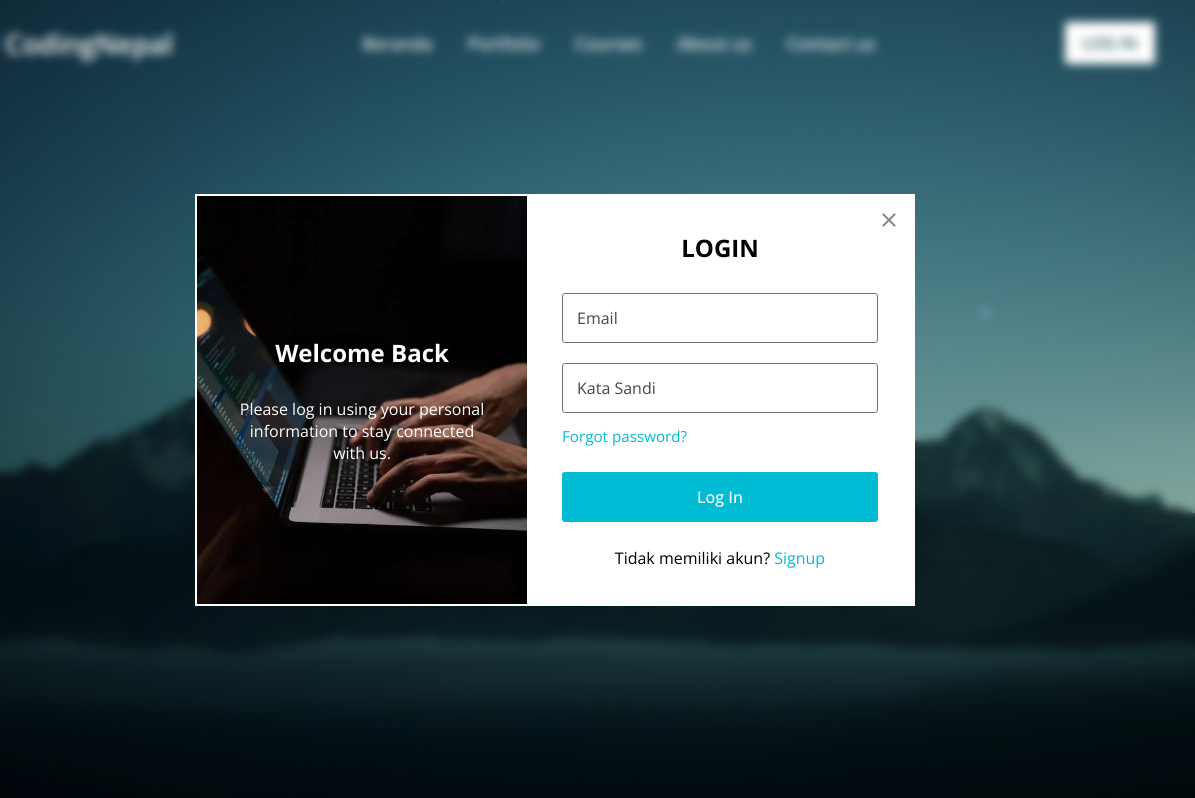
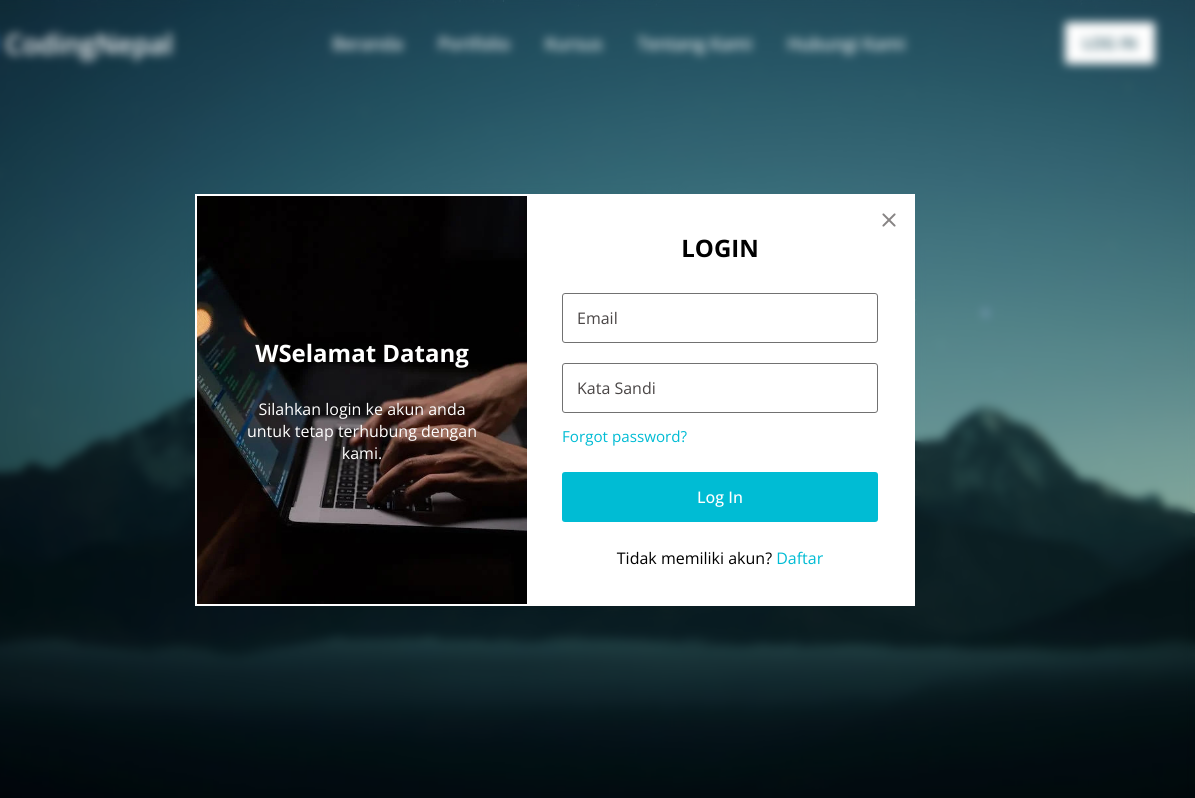
Before and after one commit to hildaweb/loginshiell, a plain HTML site: page index.html in a window 1280 px wide. Both pictures are taken after a click on the button "LOG IN". Shown: the full height of the page, 85-1280 px from the left. Drawn offline with nearby package versions, Linux system fonts and the light colour scheme.

Commit message:
Update index.html

```diff
--- a/index.html
+++ b/index.html
@@ -22,9 +22,9 @@
                 <span class="close-btn material-symbols-rounded">close</span>
                 <li><a href="#">Beranda</a></li>
                 <li><a href="#">Portfolio</a></li>
-                <li><a href="#">Courses</a></li>
-                <li><a href="#">About us</a></li>
-                <li><a href="#">Contact us</a></li>
+                <li><a href="#">Kursus</a></li>
+                <li><a href="#">Tentang Kami</a></li>
+                <li><a href="#">Hubungi Kami</a></li>
             </ul>
             <button class="login-btn">LOG IN</button>
         </nav>
@@ -34,8 +34,8 @@
         <span class="close-btn material-symbols-rounded">close</span>
         <div class="form-box login">
             <div class="form-details">
-                <h2>Welcome Back</h2>
-                <p>Please log in using your personal information to stay connected with us.</p>
+                <h2>WSelamat Datang</h2>
+                <p>Silahkan login ke akun anda untuk tetap terhubung dengan kami.</p>
             </div>
             <div class="form-content">
                 <h2>LOGIN</h2>
@@ -53,7 +53,7 @@
                 </form>
                 <div class="bottom-link">
                     Tidak memiliki akun?
-                    <a href="#" id="signup-link">Signup</a>
+                    <a href="#" id="signup-link">Daftar</a>
                 </div>
             </div>
         </div>
```
